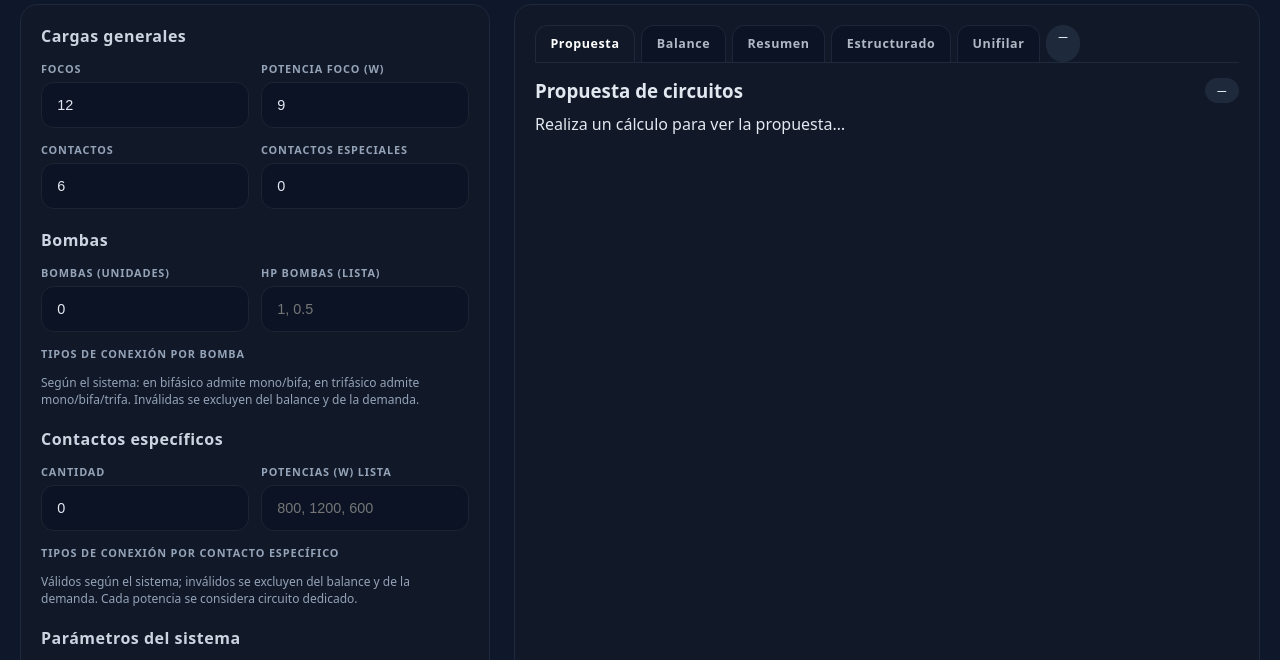
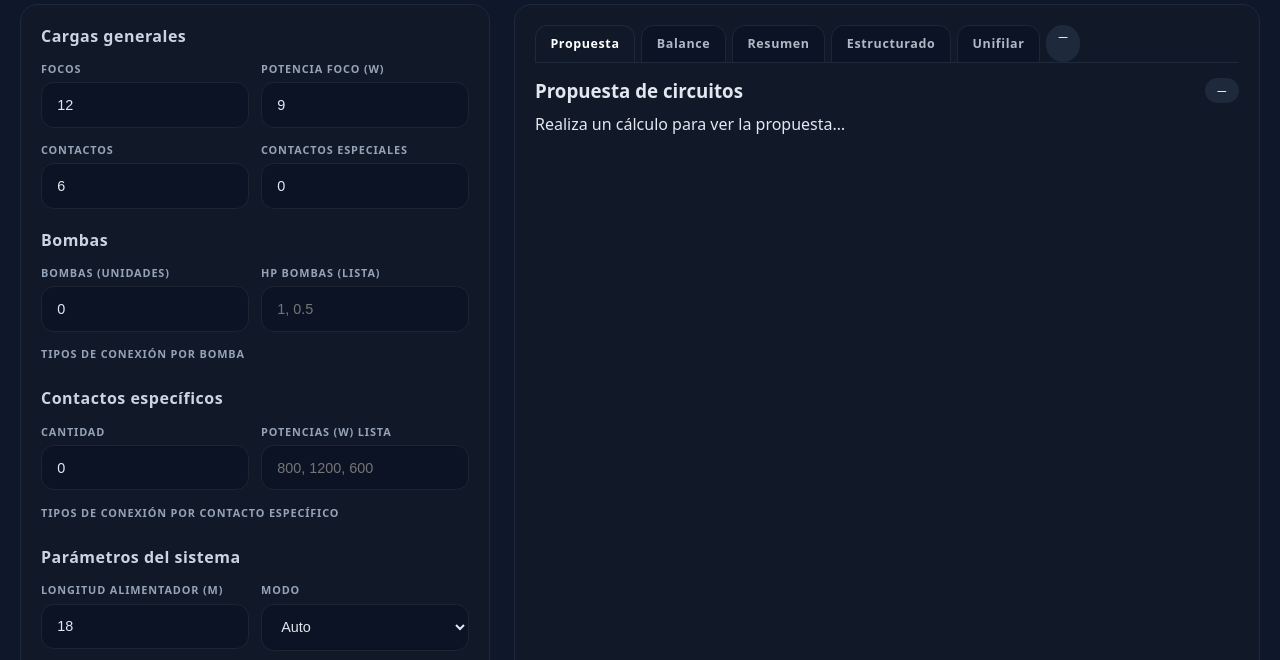
Before and after one commit to CarlosToledo01/limitaron, a website: page web/index.html in a window 1280 px wide. Shown: the part 119-779 px from the top of the page. Drawn offline with Linux system fonts and the light colour scheme.

Commit message:
Se eliminan comentarios informativos en BOMBAS Y CE

```diff
--- a/web/index.html
+++ b/web/index.html
@@ -248,9 +248,6 @@
             <div class="field">
               <label>Tipos de conexión por bomba</label>
               <div id="bombasRepeater" class="repeat-list"></div>
-              <div class="muted" style="font-size:.75rem;">
-                Según el sistema: en bifásico admite mono/bifa; en trifásico admite mono/bifa/trifa. Inválidas se excluyen del balance y de la demanda.
-              </div>
             </div>
           </div>
 
@@ -270,9 +267,6 @@
             <div class="field">
               <label>Tipos de conexión por contacto específico</label>
               <div id="cspRepeater" class="repeat-list"></div>
-              <div class="muted" style="font-size:.75rem;">
-                Válidos según el sistema; inválidos se excluyen del balance y de la demanda. Cada potencia se considera circuito dedicado.
-              </div>
             </div>
           </div>
 
```
